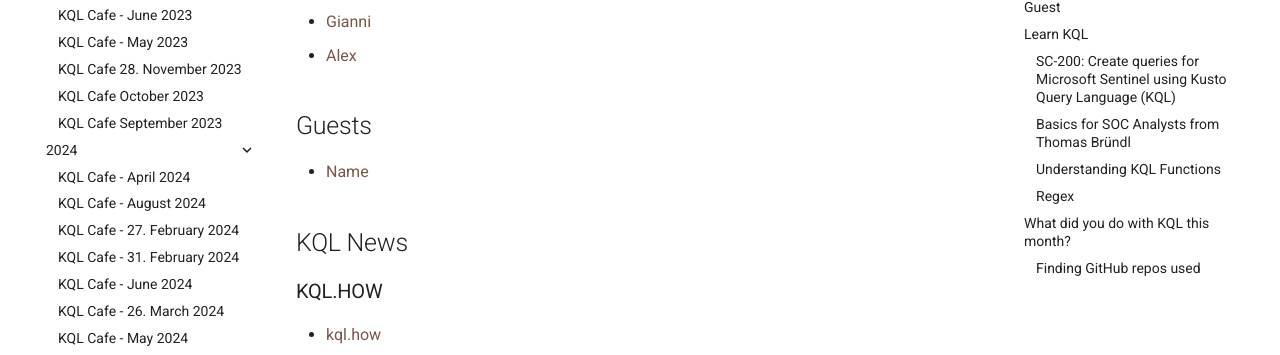
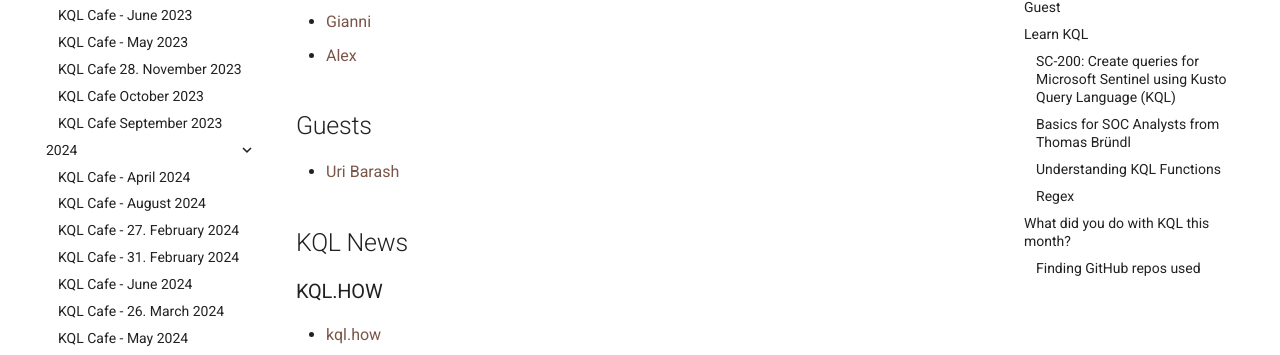
Before and after one commit to KQLCafe/website, an MkDocs documentation site: the page built from docs/shownotes/2025/KQL Cafe - February 2025.md, in a window 1280 px wide and 900 px high. Shown: the part 386-741 px from the top of the window. Built offline with MkDocs 1.6.1 and Material for MkDocs 9.7.7, drawn with Linux system fonts in a browser that asks for light colours; comment, search, counter and statistics services are not loaded.

Commit message:
February 2025

```diff
--- a/docs/shownotes/2025/KQL Cafe - February 2025.md
+++ b/docs/shownotes/2025/KQL Cafe - February 2025.md
@@ -11,7 +11,7 @@
 
 ## Guests
 
-- [Name](http://example.url)
+- [Uri Barash](https://www.linkedin.com/in/uribarash/)
 
 ## KQL News
 
```
